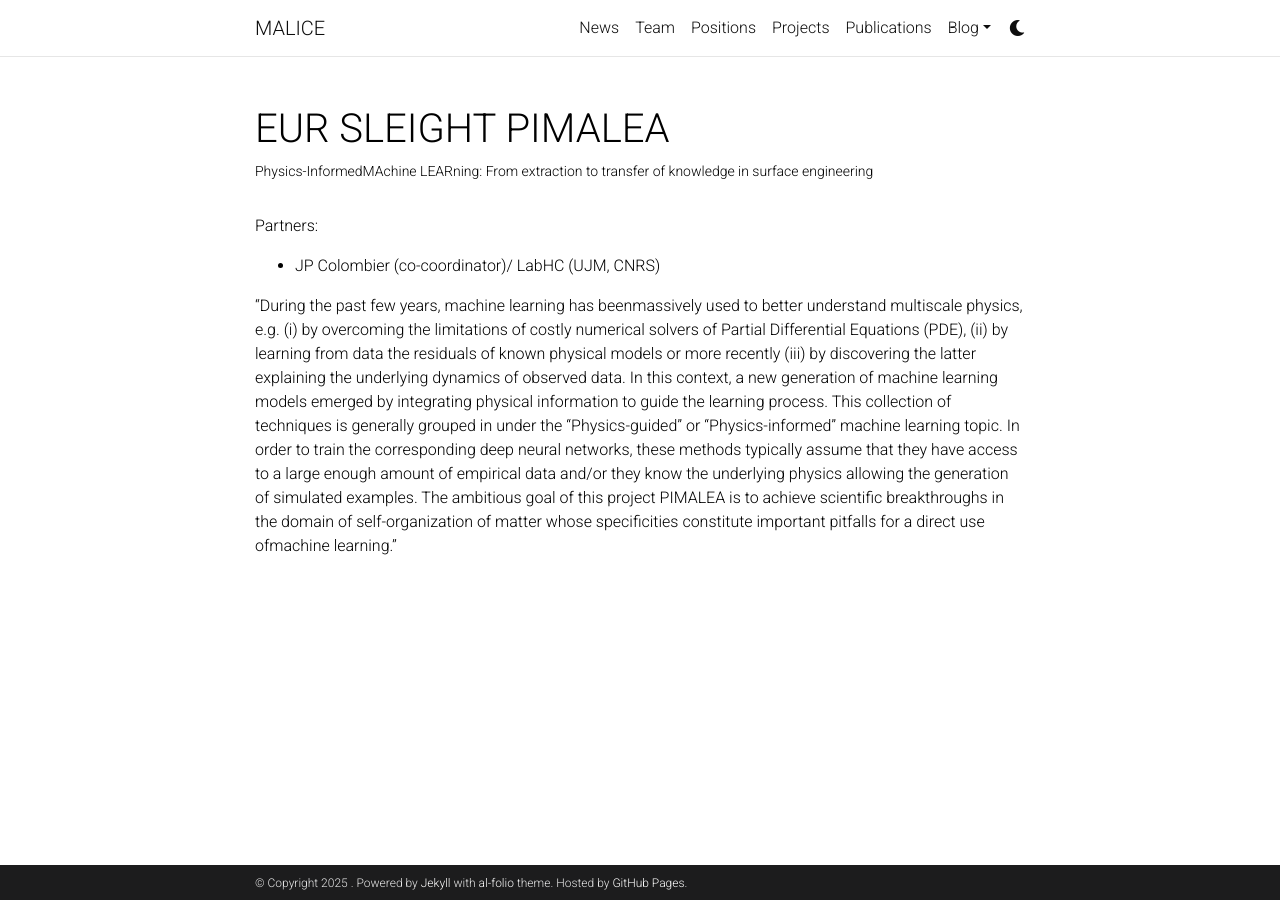
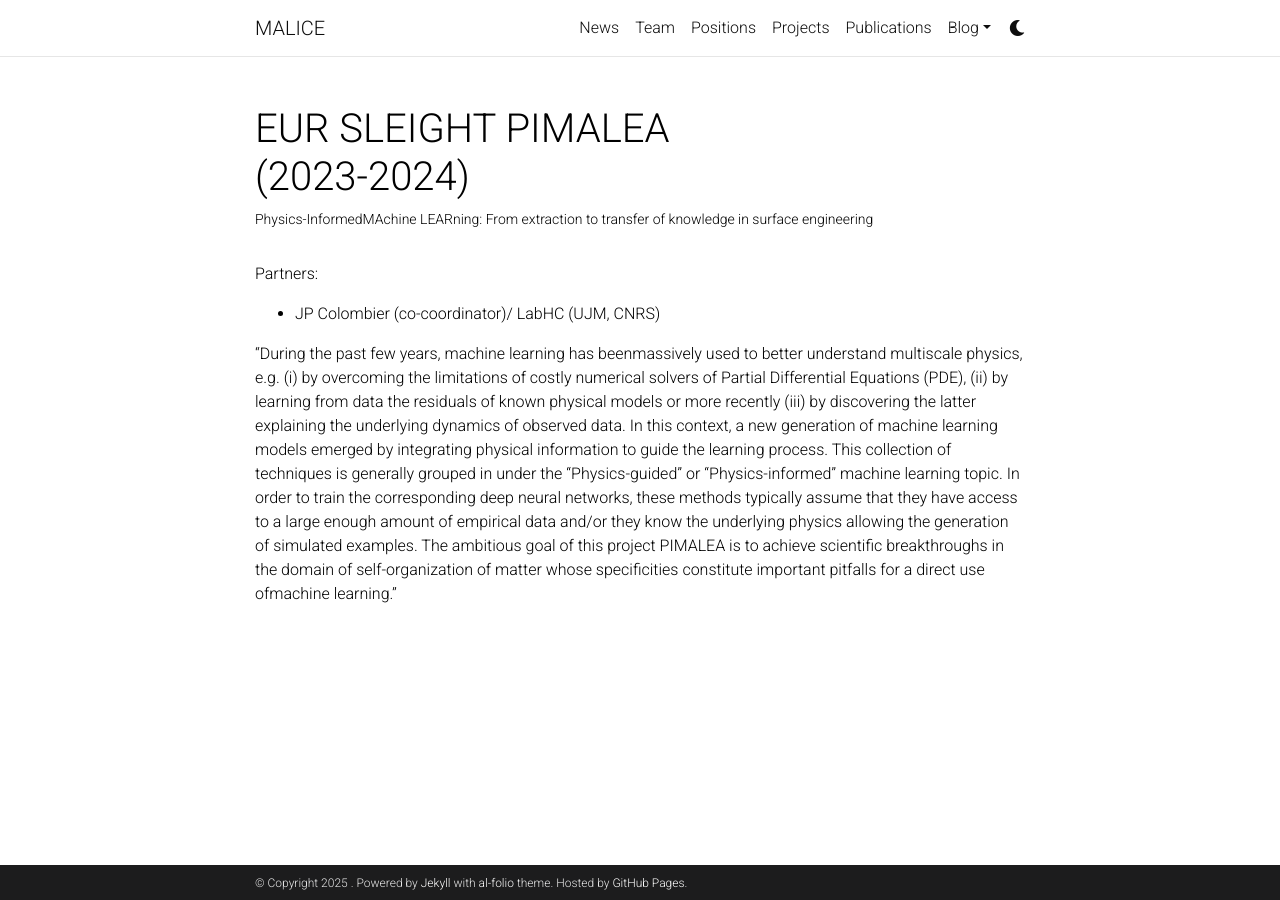
Before and after one commit to labhc-malice/labhc-malice.github.io, a Jekyll site: the page built from _projects/PIMALEA.md, in a window 1280 px wide. Built offline with Jekyll 4.4.1, drawn with Linux system fonts in a browser that asks for light colours; comment, search, counter and statistics services are not loaded; a style sheet for code colours, icons or effects is not loaded.

Commit message:
Update PIMALEA.md

```diff
--- a/_projects/PIMALEA.md
+++ b/_projects/PIMALEA.md
@@ -1,6 +1,6 @@
 ---
 layout: page
-title: EUR SLEIGHT PIMALEA
+title: EUR SLEIGHT PIMALEA <br/> (2023-2024)
 description: "Physics-InformedMAchine LEARning: From extraction to transfer of knowledge in surface
 engineering"
 img: assets/img/project/logo-defaut-malice6.jpg
```
